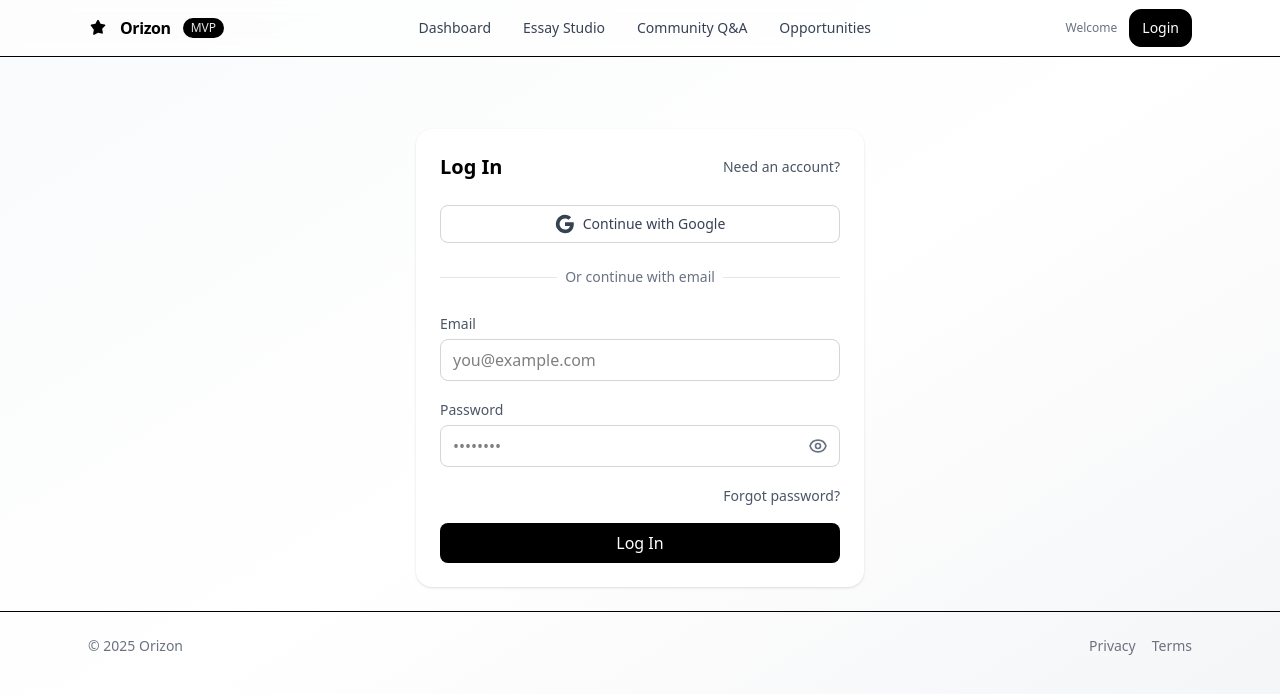
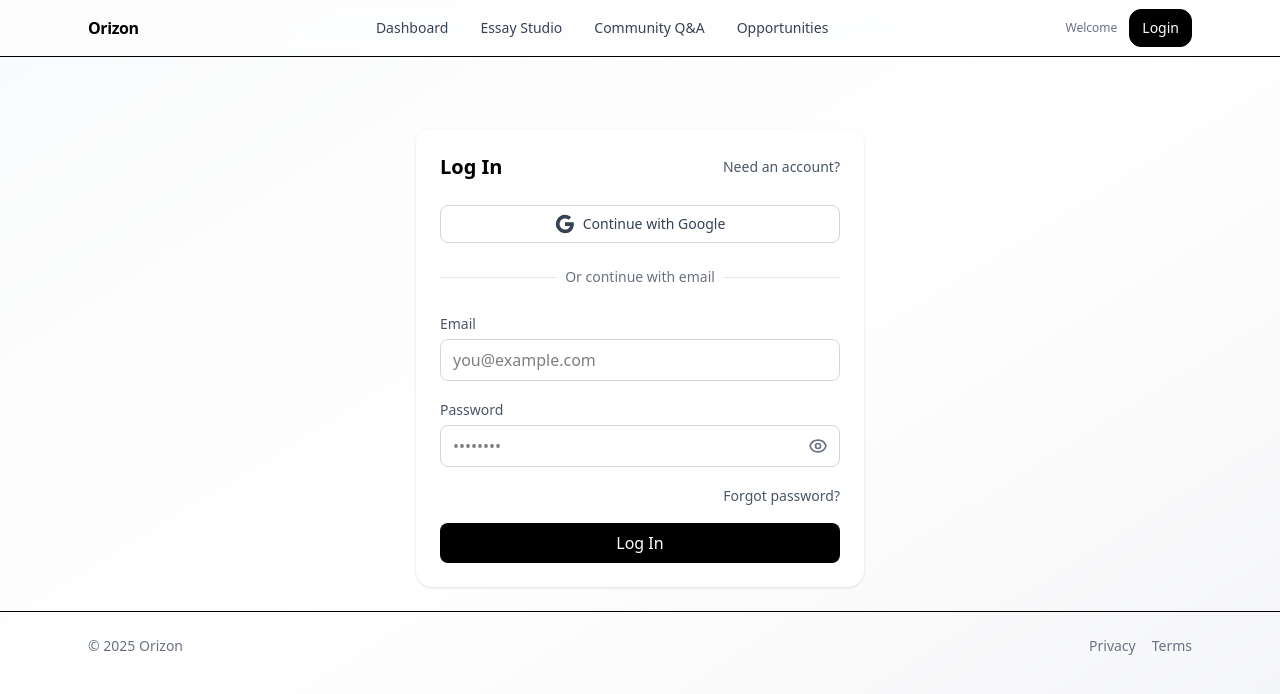
Before and after one commit to Teklemya/Orizon, a React (Vite) app in the folder apps/web/: page /login in a window 1280 px wide. Shown: the top 694 px of the page. Built offline with nearby package versions, Linux system fonts and the light colour scheme; no server answers.

Commit message:
Cleaned up MVP

```diff
--- a/apps/web/src/layout/Layout.tsx
+++ b/apps/web/src/layout/Layout.tsx
@@ -32,11 +32,7 @@ export default function Layout() {
           <div className="flex h-14 items-center justify-between">
             {/* Brand */}
             <div className="flex items-center gap-3">
-              <Logo />
               <span className="font-semibold tracking-tight">Orizon</span>
-              <span className="hidden md:inline text-xs px-2 py-0.5 rounded-full bg-black text-white/90">
-                MVP
-              </span>
             </div>
 
             {/* Desktop Nav */}
@@ -220,16 +216,3 @@ function MobileLink({
     </NavLink>
   );
 }
-
-function Logo() {
-  return (
-    <svg
-      className="h-5 w-5 text-black"
-      viewBox="0 0 24 24"
-      fill="currentColor"
-      aria-hidden="true"
-    >
-      <path d="M12 2a1 1 0 0 1 .9.55l2.2 4.4 4.9.7a1 1 0 0 1 .55 1.7l-3.55 3.46.84 4.88a1 1 0 0 1-1.45 1.05L12 17.77l-4.39 2.32a1 1 0 0 1-1.45-1.05l.84-4.88L3.45 9.35A1 1 0 0 1 4 7.65l4.9-.7 2.2-4.4A1 1 0 0 1 12 2z" />
-    </svg>
-  );
-}
```
